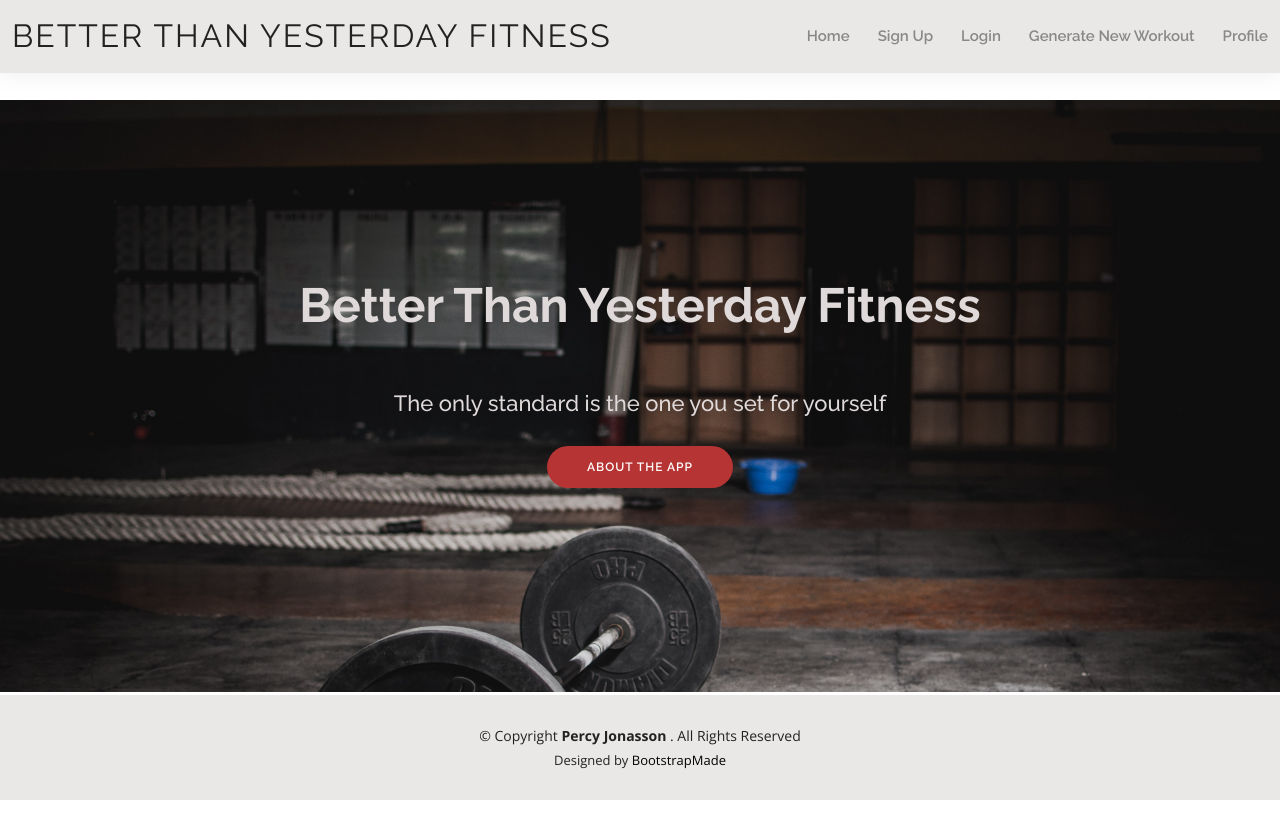
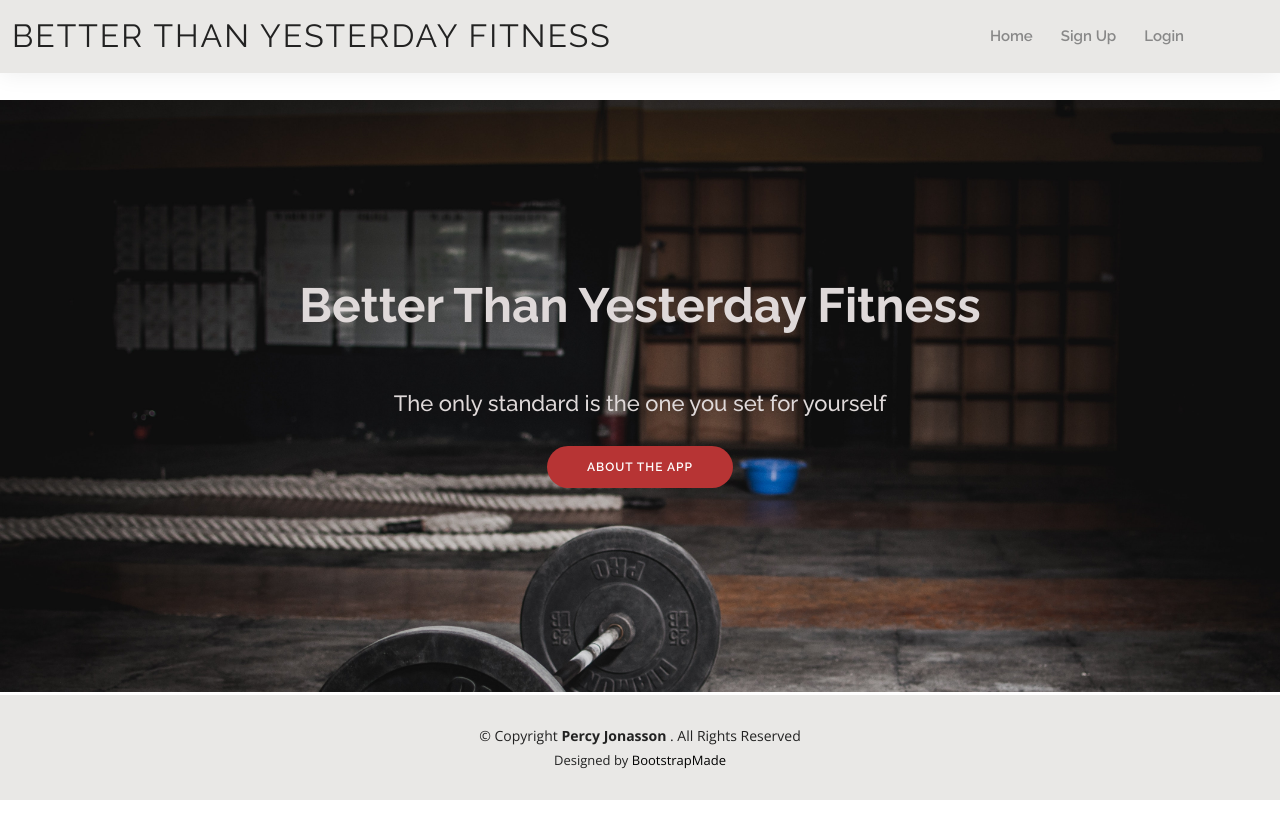
Before and after one commit to pjonasson/capstone_project_frontend, a Vue app: page / in a window 1280 px wide. Shown: the top 838 px of the page. Built offline with nearby package versions, Linux system fonts and the light colour scheme.

Commit message:
Added v-if's for buttons on navbar depending on user's being logged in

```diff
--- a/src/App.vue
+++ b/src/App.vue
@@ -6,10 +6,11 @@
         <nav id="navbar" class="navbar order-last order-lg-0">
           <ul>
             <li><a href="/">Home</a></li>
-            <li><a href="/signup">Sign Up</a></li>
-            <li><a href="/login">Login</a></li>
-            <li><a href="/generate_workout">Generate New Workout</a></li>
-            <li><a href="/profile">Profile</a></li>
+            <li><a v-if="!isLoggedIn()" href="/signup">Sign Up</a></li>
+            <li><a v-if="!isLoggedIn()" href="/login">Login</a></li>
+            <li><a v-if="isLoggedIn()" href="/generate_workout">Generate New Workout</a></li>
+            <li><a v-if="isLoggedIn()" href="/profile">Profile</a></li>
+            <li><a v-if="isLoggedIn()" href="/logout">Log Out</a></li>
           </ul>
           <i class="bi bi-list mobile-nav-toggle"></i>
         </nav>
@@ -58,3 +59,20 @@
 </template>
 
 <style></style>
+
+<script>
+export default {
+  data: function () {
+    return {};
+  },
+  methods: {
+    isLoggedIn: function () {
+      if (localStorage.getItem("jwt")) {
+        return true;
+      } else {
+        return false;
+      }
+    },
+  },
+};
+</script>
--- a/src/views/Profile.vue
+++ b/src/views/Profile.vue
@@ -36,6 +36,7 @@
           </div>
           <button v-on:click="repeatWorkout">Repeat Workout</button>
           <button v-on:click="deleteWorkout">Delete Workout</button>
+          <br />
           <button>Close</button>
         </form>
       </dialog>
```
